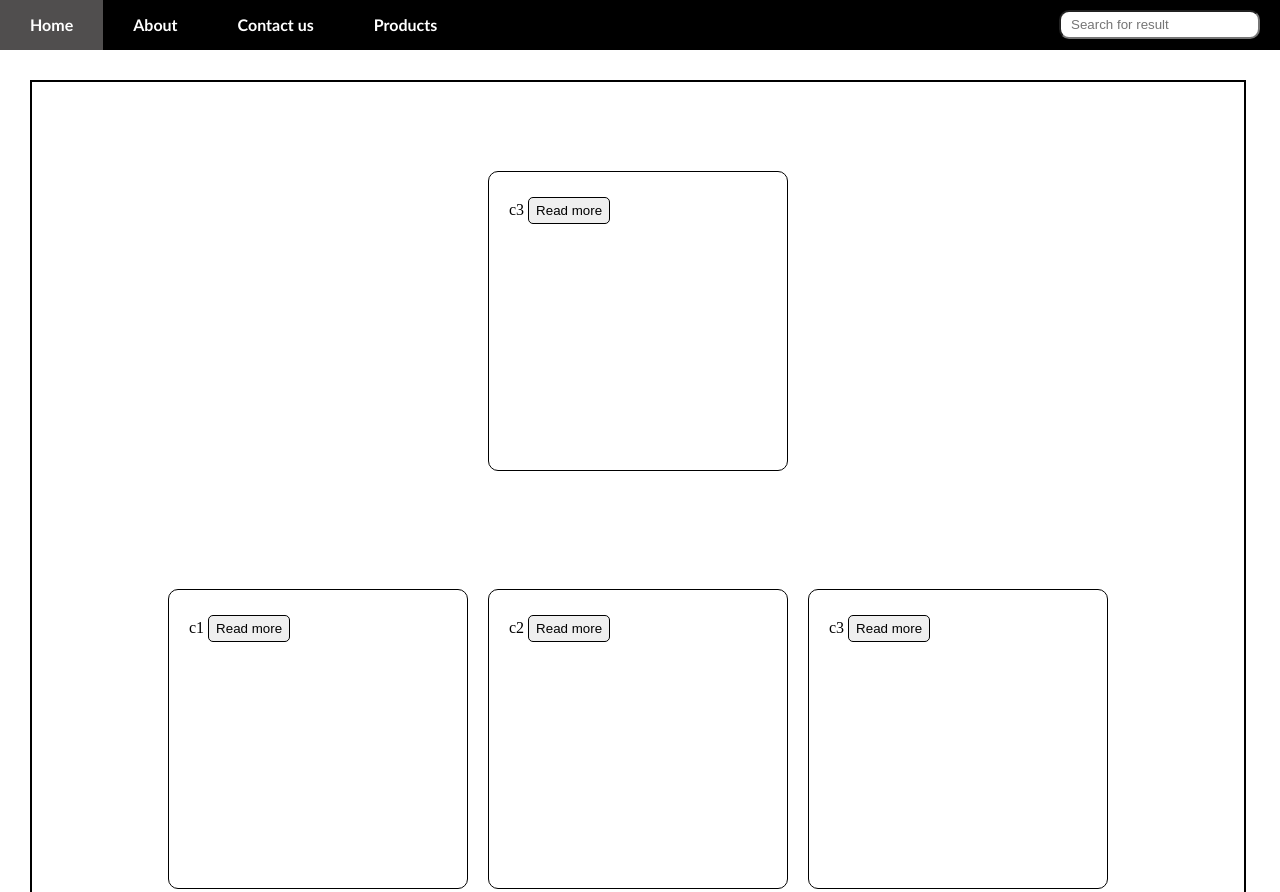
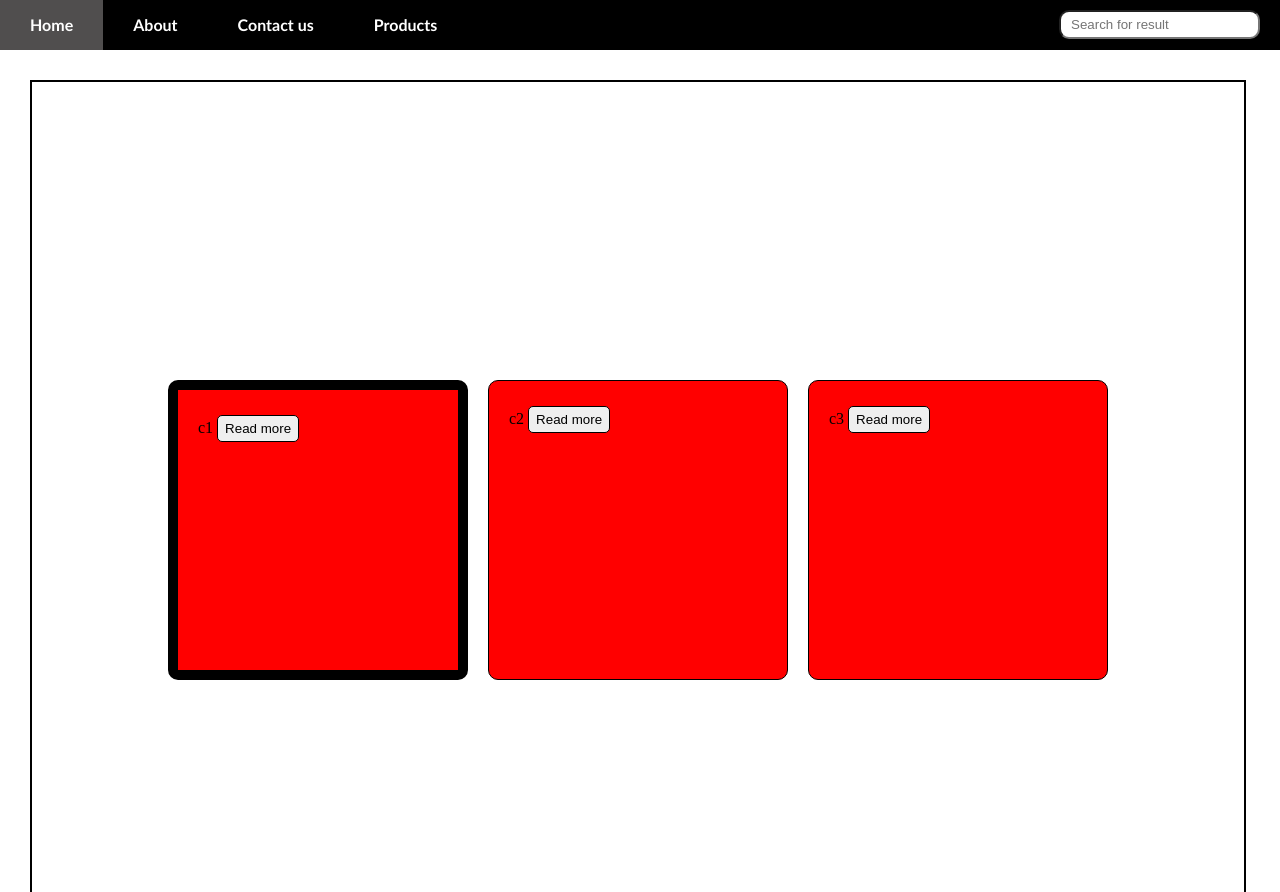
Before and after one commit to pixel8cloud/html-css-javascript, a plain HTML site: page main.html in a window 1280 px wide. Shown: the top 892 px of the page. Drawn offline with Linux system fonts and the light colour scheme.

Commit message:
video 18

```diff
--- a/main.css
+++ b/main.css
@@ -101,21 +101,46 @@ nav ul li:hover {
   margin: 0px 10px;
 }
 
+:root {
+  /* create global variables with custom properties */
+  --primarycolor: red;
+  --bsize: 10px;
+}
+
 #c1 {
+  /* local variable work inside this block */
+  --primarycolor: red;
+
   /* align-self: flex-start; */
   /* flex-grow: 3;
   flex-shrink: 3; */
 
+  /* hide element but space is still occupy by the element */
+  /* visibility: hidden; */
+  /* hide element and also remove space */
+  /* display: none; */
+
+  /* position: absolute;
+  /* not apply on static */
+  z-index: -2;
+
+  background: var(--primarycolor);
+  border: var(--bsize) solid black;
   /* flex-basis: 400px; */
   /* when direction is row then it set width of element */
 }
 
 #c2 {
+  /* position: absolute;
+  z-index: -1; */
+
   /* align-self: flex-start; */
+  background: var(--primarycolor);
   /* flex-grow: 2; */
 }
 
 #c3 {
   /* align-self: flex-start; */
+  background: var(--primarycolor);
   /* flex-grow: 1; */
 }
--- a/main.html
+++ b/main.html
@@ -38,10 +38,6 @@
         <p class="desc">c3</p>
         <button class="btn">Read more</button>
       </div>
-      <div class="card" id="c3">
-        <p class="desc">c3</p>
-        <button class="btn">Read more</button>
-      </div>
     </div>
   </body>
 </html>
```
